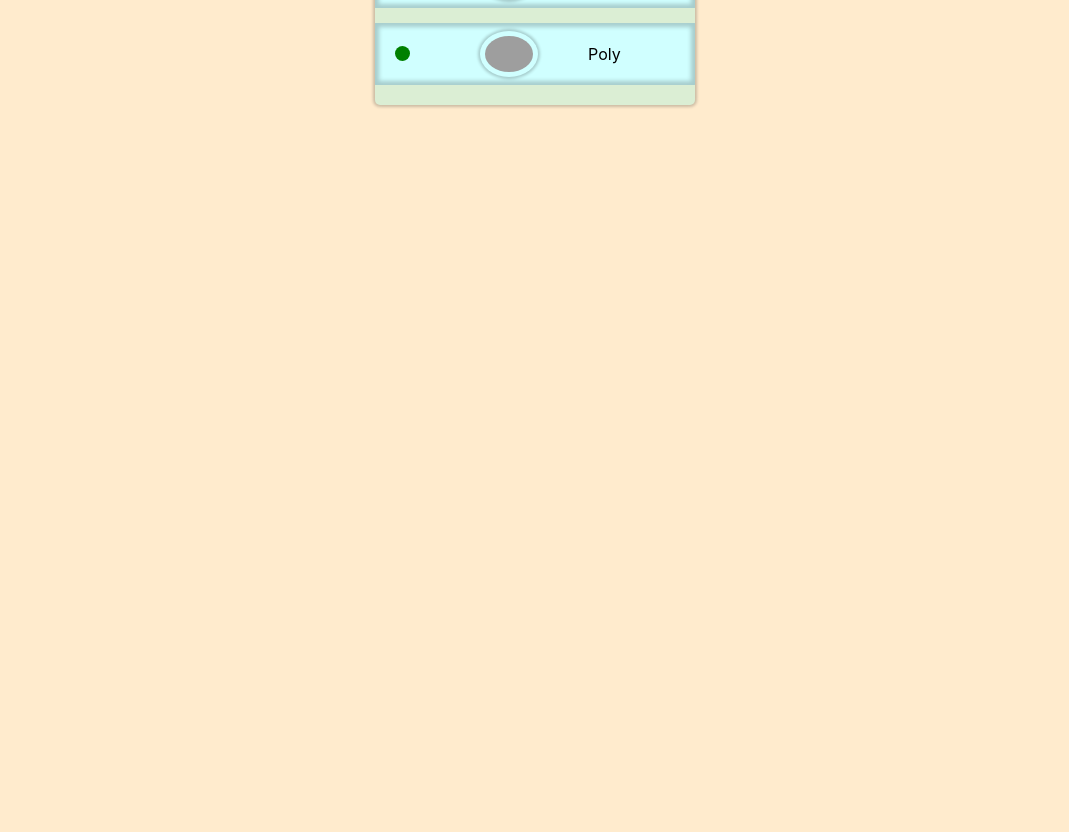
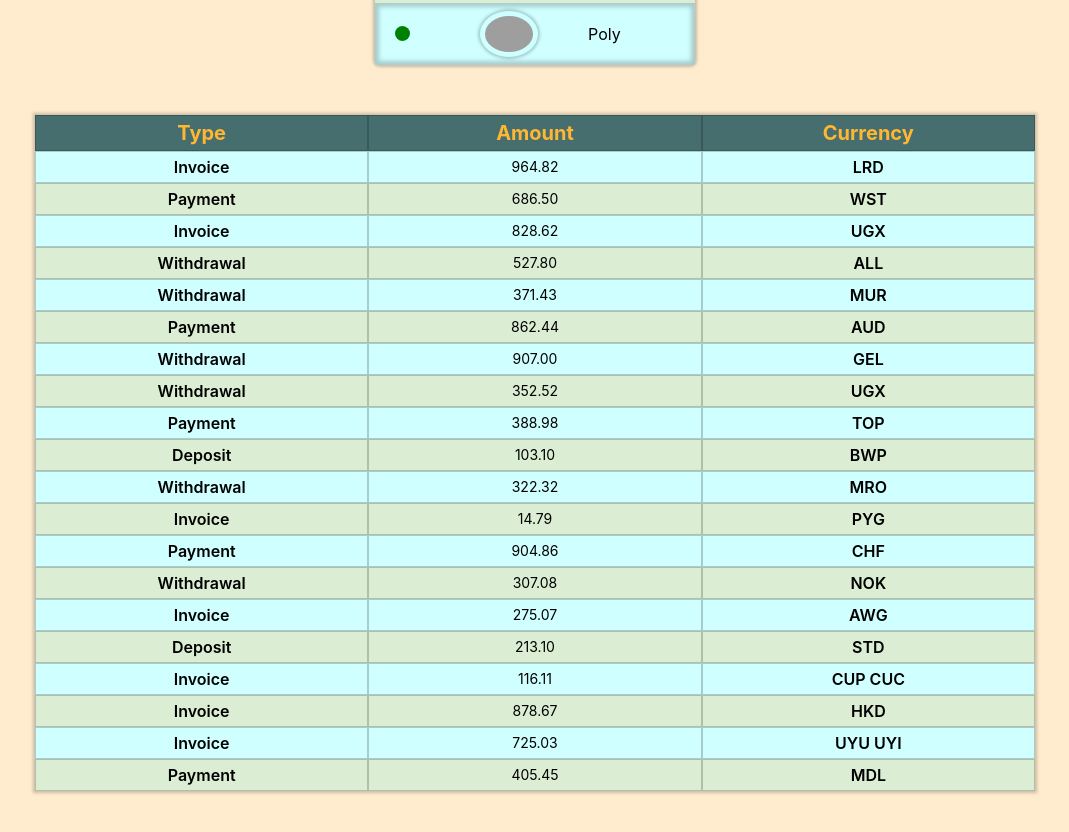
Before and after one commit to SergH1980/goit-react-hw-01-components, a React (Create React App) app: page / in a window 1280 px wide. Shown: the part 1182-2014 px from the top of the page, without its empty margins (105-1174 px from the left). Before the commit the page ends 1337 px from the top, so only its background shows below. Built offline with nearby package versions, Linux system fonts and the light colour scheme; grey boxes are pictures that could not be loaded.

Commit message:
task 4 done, need hover

```diff
--- a/src/components/App.jsx
+++ b/src/components/App.jsx
@@ -4,6 +4,8 @@
 import statistics from './JSON/data.json';
 import { FriendList } from './Friends/FriendList/FriendList';
 import friends from './JSON/friends.json';
+import { TransactionHistory } from './TransactionHistory/TransactionHistory';
+import transactionHistory from './JSON/transactions.json';
 
 export const App = () => {
   return (
@@ -17,6 +19,7 @@
       />
       <Statistics title="Upload stats" stats={statistics} />
       <FriendList friends={friends} />
+      <TransactionHistory items={transactionHistory} />
     </div>
   );
 };
--- a/src/components/Friends/FriendList/FriendList.module.css
+++ b/src/components/Friends/FriendList/FriendList.module.css
@@ -6,7 +6,7 @@
   gap: 15px;
 
   margin: 0 auto;
-  padding: 20px 0px;
+  padding: 0px 0px;
   margin-bottom: 50px;
 
   width: 320px;
--- /dev/null
+++ b/src/components/JSON/transactions.json
@@ -0,0 +1,122 @@
+[
+  {
+    "id": "1e0700a2-5183-4291-85cc-2065a036a683",
+    "type": "invoice",
+    "amount": "964.82",
+    "currency": "LRD"
+  },
+  {
+    "id": "a30f821b-4d25-4ff0-abdd-e340b3f0dd2b",
+    "type": "payment",
+    "amount": "686.50",
+    "currency": "WST"
+  },
+  {
+    "id": "44dca67a-8e5a-4798-bf8e-b15efd4e1abd",
+    "type": "invoice",
+    "amount": "828.62",
+    "currency": "UGX"
+  },
+  {
+    "id": "ea8ed3dc-2b68-4a53-905a-53ecb0adef33",
+    "type": "withdrawal",
+    "amount": "527.80",
+    "currency": "ALL"
+  },
+  {
+    "id": "ea76146a-0b00-4b80-bc02-a8c822176712",
+    "type": "withdrawal",
+    "amount": "371.43",
+    "currency": "MUR"
+  },
+  {
+    "id": "63ca02f9-d637-46b5-9237-f3b24425e029",
+    "type": "payment",
+    "amount": "862.44",
+    "currency": "AUD"
+  },
+  {
+    "id": "ed0263e8-59a5-4bf1-87e0-2bb88e53dc34",
+    "type": "withdrawal",
+    "amount": "907.00",
+    "currency": "GEL"
+  },
+  {
+    "id": "6013bad0-750c-4691-8bc2-d8f2b43969c4",
+    "type": "withdrawal",
+    "amount": "352.52",
+    "currency": "UGX"
+  },
+  {
+    "id": "252c7be4-8b06-4fa7-8d42-61fb835b70d5",
+    "type": "payment",
+    "amount": "388.98",
+    "currency": "TOP"
+  },
+  {
+    "id": "4eaab41b-b967-40ac-82ed-85fc66f646f1",
+    "type": "deposit",
+    "amount": "103.10",
+    "currency": "BWP"
+  },
+  {
+    "id": "9648a350-8469-42d5-8bf3-18090de5fe67",
+    "type": "withdrawal",
+    "amount": "322.32",
+    "currency": "MRO"
+  },
+  {
+    "id": "9c5c25fb-1a95-4b2f-8d1f-4c4426d677cc",
+    "type": "invoice",
+    "amount": "14.79",
+    "currency": "PYG"
+  },
+  {
+    "id": "43ef232c-80e9-4d6f-b48a-b22405620de3",
+    "type": "payment",
+    "amount": "904.86",
+    "currency": "CHF"
+  },
+  {
+    "id": "5161682e-e620-4019-ab0a-24ceb10fbd20",
+    "type": "withdrawal",
+    "amount": "307.08",
+    "currency": "NOK"
+  },
+  {
+    "id": "7b119d71-42e6-4c42-a141-6818b07bb9ff",
+    "type": "invoice",
+    "amount": "275.07",
+    "currency": "AWG"
+  },
+  {
+    "id": "a4f65722-65c4-4c28-b1f4-b8ed988bb205",
+    "type": "deposit",
+    "amount": "213.10",
+    "currency": "STD"
+  },
+  {
+    "id": "c6e5784b-0ca3-48d6-86e5-b5128af5a523",
+    "type": "invoice",
+    "amount": "116.11",
+    "currency": "CUP CUC"
+  },
+  {
+    "id": "c9ebed6a-3a02-4b49-ac0d-0534b51f2bfd",
+    "type": "invoice",
+    "amount": "878.67",
+    "currency": "HKD"
+  },
+  {
+    "id": "a4a98b0e-b22c-438b-9f83-de2df52110c8",
+    "type": "invoice",
+    "amount": "725.03",
+    "currency": "UYU UYI"
+  },
+  {
+    "id": "b39bfa7a-0166-4c47-94d6-87d20590f746",
+    "type": "payment",
+    "amount": "405.45",
+    "currency": "MDL"
+  }
+]
--- a/src/components/Profile/Profile.module.css
+++ b/src/components/Profile/Profile.module.css
@@ -64,7 +64,7 @@
   margin-top: 0px;
   font-size: 20px;
   font-weight: 600;
-  color: rgb(242, 162, 12);
+  color: rgb(255, 183, 50);
 }
 
 .location {
--- a/src/components/Statistics/Statistics.module.css
+++ b/src/components/Statistics/Statistics.module.css
@@ -16,10 +16,10 @@
   margin-bottom: 40px;
 
   font-family: Verdana, Geneva, Tahoma, sans-serif;
-  color: rgb(242, 162, 12);
+  color: rgb(255, 183, 50);
   font-size: 30px;
   font-style: italic;
-  -webkit-text-stroke: 2px rgb(125, 174, 158);
+  letter-spacing: 3px;
 }
 .statList {
   list-style: none;
--- /dev/null
+++ b/src/components/TransactionHistory/TransactionHistory.jsx
@@ -0,0 +1,30 @@
+import PropTypes from 'prop-types';
+import css from './TransactionHistory.module.css';
+
+export const TransactionHistory = ({ items }) => {
+  return (
+    <table className={css.transactionHistory}>
+      <thead>
+        <tr>
+          <th>Type</th>
+          <th>Amount</th>
+          <th>Currency</th>
+        </tr>
+      </thead>
+      {items.map(item => (
+        <tbody key={item.id}>
+          <tr>
+            <td>{item.type}</td>
+            <td>{item.amount}</td>
+            <td>{item.currency}</td>
+          </tr>
+        </tbody>
+      ))}
+    </table>
+  );
+};
+
+// "id": "1e0700a2-5183-4291-85cc-2065a036a683",
+// "type": "invoice",
+// "amount": "964.82",
+// "currency": "LRD"
--- /dev/null
+++ b/src/components/TransactionHistory/TransactionHistory.module.css
@@ -0,0 +1,65 @@
+.transactionHistory {
+  width: 1000px;
+  display: flex;
+  flex-direction: column;
+  margin: 0 auto;
+  background-color: azure;
+  justify-content: center;
+  align-items: center;
+  margin-bottom: 50px;
+  box-shadow: 0px 0px 3px 2px rgba(0, 0, 0, 0.2);
+}
+
+thead {
+  width: 100%;
+  background-color: rgb(71, 110, 110);
+}
+
+thead > tr {
+  display: flex;
+  justify-content: center;
+  align-items: center;
+}
+
+tr > th {
+  width: calc(100% / 3);
+  border: 1px solid rgba(0, 0, 0, 0.2);
+  padding: 5px 0px;
+  font-size: 20px;
+  color: rgb(255, 183, 50);
+}
+
+tbody {
+  background-color: rgb(219, 238, 212);
+  width: 100%;
+}
+
+tbody > tr {
+  display: flex;
+}
+
+tbody:nth-child(2n) {
+  background-color: rgb(208, 255, 255);
+}
+
+tr > td {
+  display: flex;
+  justify-content: center;
+  align-items: center;
+
+  width: calc(100% / 3);
+  padding: 5px 0px;
+
+  border: 1px solid rgba(0, 0, 0, 0.2);
+
+  text-transform: capitalize;
+}
+
+tr > td:first-child,
+tr > td:nth-child(3) {
+  font-weight: 600;
+}
+
+tr > td:nth-child(2) {
+  font-size: 14px;
+}
```
